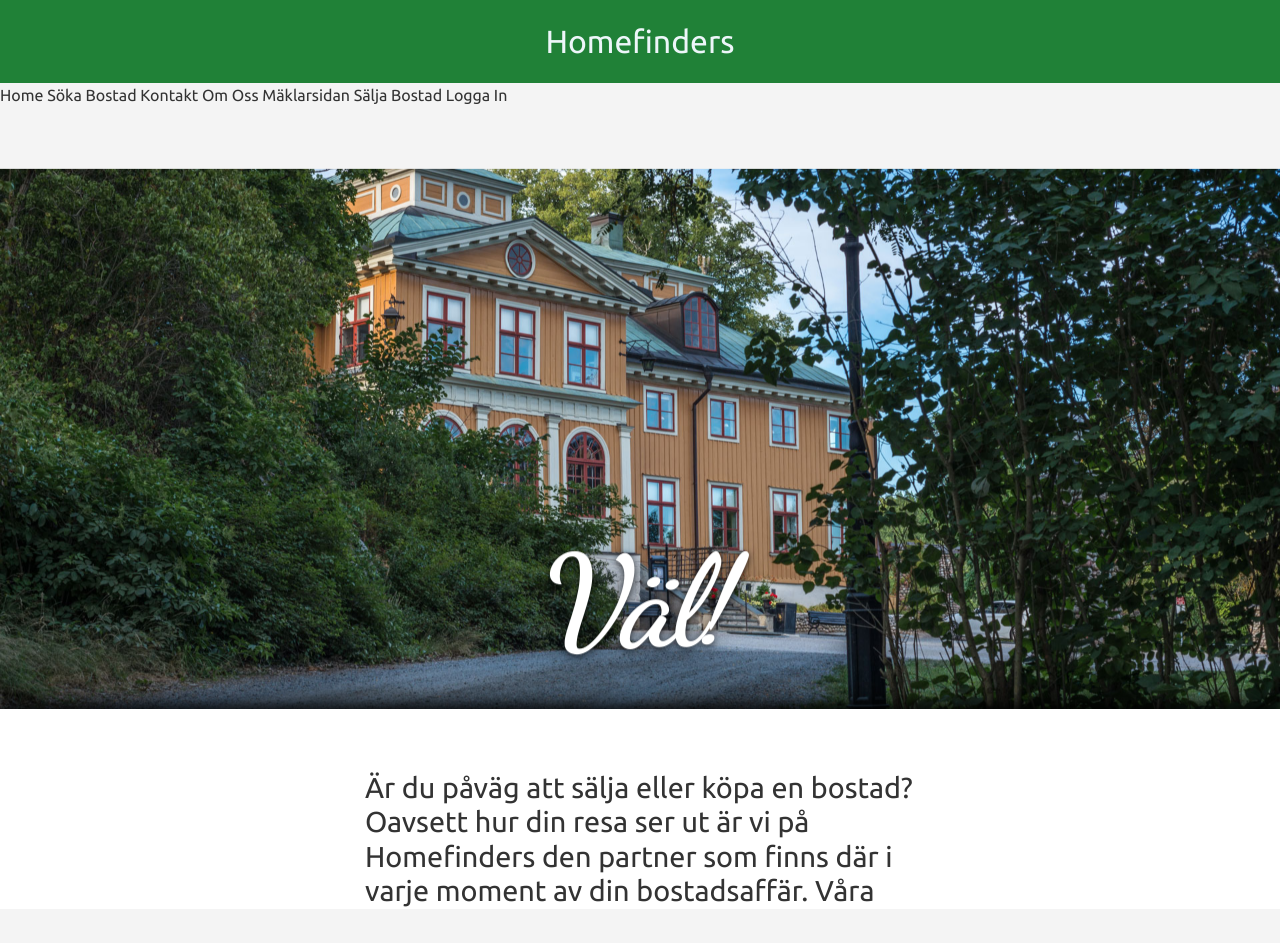
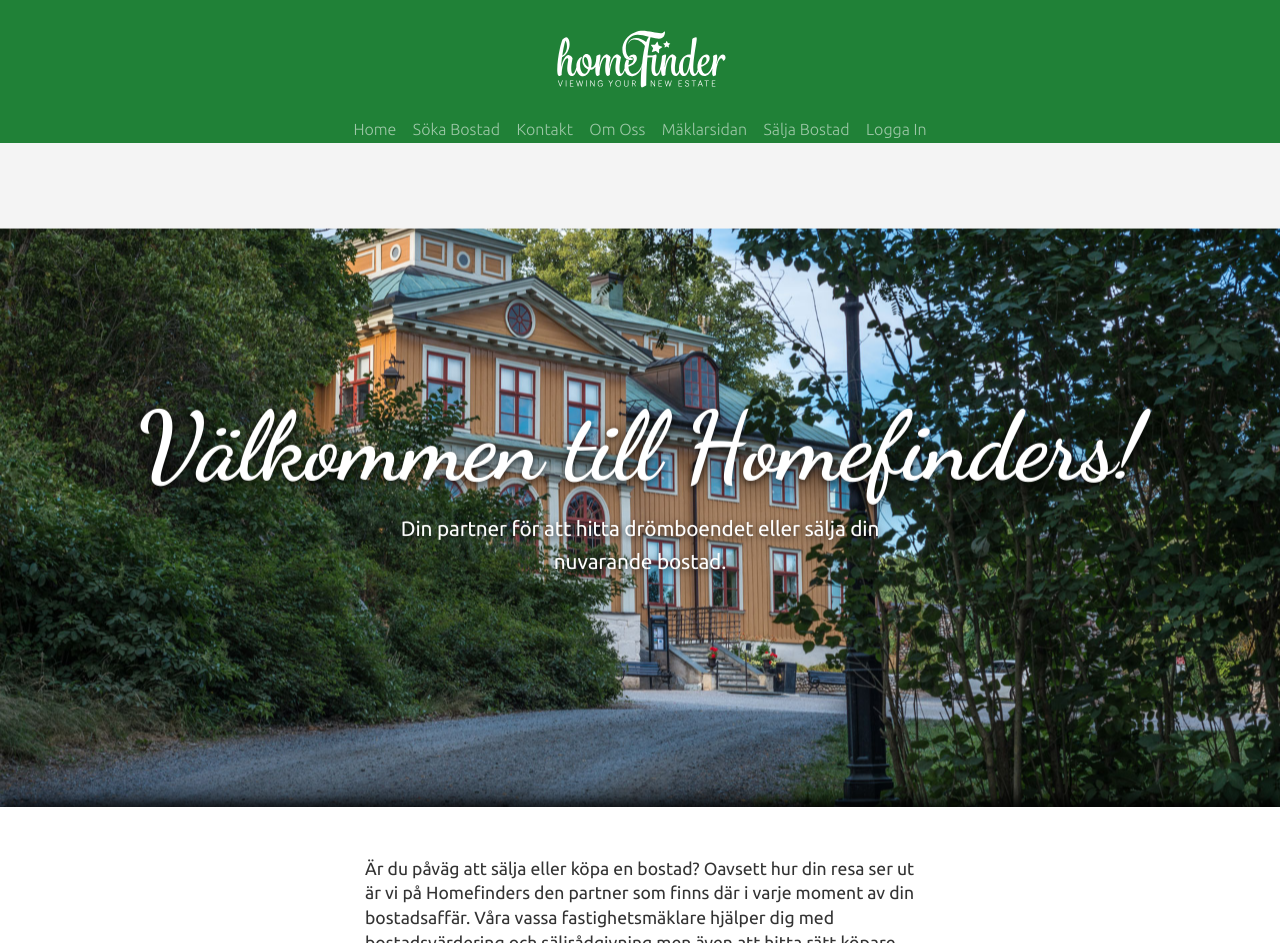
Before and after one commit to xfekke/HomeFinders, a website with bundled scripts: page public/index.html in a window 1280 px wide. Before the commit the page ends 909 px from the top, so only its background shows below. Built offline with nearby package versions, Linux system fonts and the light colour scheme; a web font is replaced by a local one.

Commit message:
Update
Har flyttat in nav-texten in i header så och separerat dem lite och centrerat dem. Min hero-del skjuts av någon anledning för långt ner från header-delen. Har inte listat ut varför den gör så än.

```diff
--- a/public/css/style.css
+++ b/public/css/style.css
@@ -13,15 +13,28 @@ html {
 }
 
 /* header info */
-header {
+#header-section {
   background-color: #208137;
-  color: #edf6f9;
-  padding: 1rem 0;
   text-align: center;
-  font-size: xx-large;
 }
 
-nav button {
+header {
+  color: #edf6f9;
+  padding-top: 1rem;
+  /* text-align: center; */
+  /* font-size: xx-large; */
+}
+
+#logo {
+  width: 230px;
+  transition-duration: 300ms;
+}
+
+#logo:hover {
+ width: 220px;
+}
+
+/* nav button {
   background: none;
   border: 2px solid #edf6f9;
   border-radius: 5px;
@@ -31,13 +44,13 @@ nav button {
   font-size: 16px;
   cursor: pointer;
   transition: background-color 0.3s;
-}
+} */
 
 /* button ändras vid hover */
-nav button:hover {
+/* nav button:hover {
   background-color: #edf6f9;
   color: #005f73;
-}
+} */
 
 .sell-container h2 {
   text-align: center;
@@ -121,12 +134,14 @@ p.role {
 }
 
 a:link {
-  color: #333;
+  color: #ffffff90;
+  padding: 0.4em;
+  font-weight: 300;
   text-decoration: none;
 }
 
 a:hover {
-  color: #6C8E57;
+  color: #fff;
 }
 
 a:visited {
@@ -134,7 +149,6 @@ a:visited {
 }
 
 /* Sendformulär -> Om oss */
-
 .form-section {
   display: block;
   background-color: #6c8e5753;
@@ -187,6 +201,7 @@ a:visited {
   border-radius: 5px;
 }
 
+/* ------ Home ------*/
 /* Paralax */
 .wrapper {
   height: 100vh;
@@ -197,9 +212,10 @@ a:visited {
 
 #hero {
   position: relative;
-  display: flex;
-  justify-content: center;
-  align-items: center;
+  display: block;
+  margin: 0 auto;
+  /* justify-content: center;
+  align-items: center; */
   height: 75%;
   width: 100%;
   transform-style: preserve-3d;
@@ -210,12 +226,19 @@ a:visited {
   transform: translateZ(-15px) scale(2.5);
 }
 
-.titel {
+.titel
+ {
+  transform: translateZ(-5px) scale(1.5);
+}
+
+.p-hero
+ {
   transform: translateZ(-5px) scale(1.5);
 }
 
 .hero-image,
-.title {
+.title
+.p-hero {
   position: absolute;
   height: 100%;
   width: 100%;
@@ -224,13 +247,24 @@ a:visited {
 
 .titel {
   font-family: "Dancing Script";
-  font-size: 8rem;
+  font-size: 6rem;
   color: #fff;
-  letter-spacing: -0.3rem;
-  line-height: 7.5rem;
+  letter-spacing: -0.06rem;
+  line-height: 5.5rem;
   text-align: center;
-  padding-top: 2.5em;
-  width: 90%;
+  padding-top: 1.3em;
+  padding-bottom: 0.3em;
+  /* width: 90%; */
+  text-shadow: 0px 2px 7px rgba(0, 0, 0, 0.7), 0px 10px 30px rgba(0, 0, 0, 0.5);
+}
+
+.p-hero {
+  margin: 0 auto;
+  font-size: 1.3rem;
+  color: #fff;
+  letter-spacing: -0.01rem;
+  text-align: center;
+  max-width: 550px;
   text-shadow: 0px 2px 7px rgba(0, 0, 0, 0.7), 0px 10px 30px rgba(0, 0, 0, 0.5);
 }
 
@@ -238,8 +272,8 @@ a:visited {
   position: relative;
   z-index: 5;
   height: 100vh;
-  font-size: 1.8rem;
-  line-height: 120%;
+  font-size: 1.1rem;
+  line-height: 140%;
   padding: 2rem;
   background-color: #fff;
   color: #333;
--- a/public/index.html
+++ b/public/index.html
@@ -10,9 +10,8 @@
 </head>
 
 <body>
-  <section>
-    <header>Homefinders</header>
-  </section>
+  <section id="header-section">
+    <header><a href="/" data-link><img src="image/hfLogoVit.svg" alt="Homefinders" id="logo"></a></header>
     <nav>
       <a href="/" data-link>Home</a>
       <a href="/search" data-link>Söka Bostad</a>
@@ -22,8 +21,9 @@
       <a href="/sellHome" data-link>Sälja Bostad</a>
       <a href="/logIn" data-link>Logga In</a>
     </nav>
+</section>
 
-  <main id="app"></main>
+<main id="app" class="wrapper"></main>
 
   <script type="module" src="./main.js"></script>
 </body>
--- a/public/views/contact.js
+++ b/public/views/contact.js
@@ -9,7 +9,38 @@ import "../components/counter.js";
 // }
 
 export default () => /*html*/`
+<section id="brokers">
+    <p class="ingress">Vill du komma i kontakt med våra vassa mäklare?</p>
 
+    <div id="dealers">
+        <!-- Mäklare 1 -->
+        <div class="dealer">
+            <img src="./image/dealer.jpg" alt="Stig Insides" class="dealer-img">
+                <h3 class="dealer-name">Stig Insides</h3>
+                <p class="role">Auktoriserad bostadsmäklare</p>
+                <p><a href="mailto:stig.insides@homefinder.se?subject=Förfrågan om bostadsaffär">Maila mäklaren direkt!</a></p>
+                <p><a href="tel:+46 8 123 45 67">Ring mig: 08-123 45 67</a></p>
+        </div>
+        <!-- Mäklare 2 -->
+        <div class="dealer">
+            <img src="./image/dealer2.jpg" alt="Forentia Zales" class="dealer-img">
+                <h3 class="dealer-name">Forentia Zales</h3>
+                <p class="role">Auktoriserad bostadsmäklare</p>
+                <p><a href="mailto:forentia.zales@homefinder.se?subject=Förfrågan om bostadsaffär">Maila mäklaren direkt!</a></p>
+                <p><a href="tel:+46 8 123 45 67">Ring mig: 08-123 45 67</a></p>
+        </div>
+        <!-- Mäklare 3 -->
+        <div class="dealer">
+            <img src="./image/dealer3.jpg" alt="Tille Salusson" class="dealer-img">
+                <h3 class="dealer-name">Tille Salusson</h3>
+                <p class="role">Auktoriserad bostadsmäklare</p>
+                <p><a href="mailto:tille.salusson@homefinder.se?subject=Förfrågan om bostadsaffär">Maila mäklaren direkt!</a></p>
+                <p><a href="tel:+46 8 123 45 67">Ring mig: 08-123 45 67</a></p>
+        </div>
+
+    </div>
+
+</section>
 
    <h2>Kontaktformulär</h2>
 
@@ -30,39 +61,9 @@ export default () => /*html*/`
   </section>
 `;
 
-/*
-<section id="brokers">
-    <p class="ingress">Vill du komma i kontakt med våra vassa mäklare?</p>
 
-    <div id="dealers">
-        <!-- Mäklare 1 -->
-        <div class="dealer">
-            <img src="./kontakt/image/dealer.jpg" alt="Stig Insides" class="dealer-img">
-                <h3 class="dealer-name">Stig Insides</h3>
-                <p class="role">Auktoriserad bostadsmäklare</p>
-                <p><a href="mailto:stig.insides@homefinder.se?subject=Förfrågan om bostadsaffär">Maila mäklaren direkt!</a></p>
-                <p><a href="tel:+46 8 123 45 67">Ring mig: 08-123 45 67</a></p>
-        </div>
-        <!-- Mäklare 2 -->
-        <div class="dealer">
-            <img src="./kontakt/image/dealer2.jpg" alt="Forentia Zales" class="dealer-img">
-                <h3 class="dealer-name">Forentia Zales</h3>
-                <p class="role">Auktoriserad bostadsmäklare</p>
-                <p><a href="mailto:forentia.zales@homefinder.se?subject=Förfrågan om bostadsaffär">Maila mäklaren direkt!</a></p>
-                <p><a href="tel:+46 8 123 45 67">Ring mig: 08-123 45 67</a></p>
-        </div>
-        <!-- Mäklare 3 -->
-        <div class="dealer">
-            <img src="./kontakt/image/dealer3.jpg" alt="Tille Salusson" class="dealer-img">
-                <h3 class="dealer-name">Tille Salusson</h3>
-                <p class="role">Auktoriserad bostadsmäklare</p>
-                <p><a href="mailto:tille.salusson@homefinder.se?subject=Förfrågan om bostadsaffär">Maila mäklaren direkt!</a></p>
-                <p><a href="tel:+46 8 123 45 67">Ring mig: 08-123 45 67</a></p>
-        </div>
 
-    </div>
-
-</section>
+    /*
 */
 
 
--- a/public/views/home.js
+++ b/public/views/home.js
@@ -1,21 +1,23 @@
 import "../components/counter.js";
 
 export default () => /*html*/`
-<main class="wrapper">
+
 
     <div id="hero">
         <img src="../image/hero1.jpg" class="hero-image">
-            <h1 class="titel">Väl!</h1>
+            <h1 class="titel">Välkommen till Homefinders!</h1>
+            <P class="p-hero">Din partner för att hitta drömboendet eller sälja din nuvarande bostad.</p>
     </div>
 
     <section id="First-sec">
         <div class="content">
-            <p>Är du påväg att sälja eller köpa en bostad? Oavsett hur din resa ser ut är vi på Homefinders den partner som finns där i varje moment av din bostadsaffär. Våra vassa fastighetsmäklare hjälper dig med allt från bostadsvärdering, säljrådgivning till att hitta rätt köpare till din bostad. Letar du istället efter ett nytt hem så bistår vi med köprådgivning och matchar dina önskemål med pågående och kommande försäljningar. Hos oss hittar du extraordinära lägenheter, sjönära fritidshus, paradvillor utöver det vanliga, radhus med det det lilla extra och gårdar till försäljning. Kanske hittar du ditt nya boende hos oss! </p>
+            <p>Är du påväg att sälja eller köpa en bostad? Oavsett hur din resa ser ut är vi på Homefinders den partner som finns där i varje moment av din bostadsaffär. Våra vassa fastighetsmäklare hjälper dig med bostadsvärdering och säljrådgivning men även att hitta rätt köpare till just din bostad.</p>
+            <p>Är du istället på jakt ett nytt hem så bistår vi med köprådgivning och matchar dina önskemål med pågående och kommande försäljningar. Hos oss hittar du extraordinära lägenheter, sjönära fritidshus, paradvillor utöver det vanliga, radhus med det lilla extra och gårdar till försäljning. Kanske hittar du ditt drömboende via oss! </p>
         </div>
     </section>
     <footer></footer>
-</main>
+
 `;
 
-    // <h2>Välkommen till Homefinders</h2>
-    // <p>Din partner för att hitta drömboendet eller sälja din nuvarande bostad.</p>
+// <h2>Välkommen till Homefinders</h2>
+// <p>Din partner för att hitta drömboendet eller sälja din nuvarande bostad.</p>
```
Also changed, not shown: public/db.json (added, +19 -0 lines), public/image/hfLogoVit.svg (added). Lines whose indentation alone changed are shown as unchanged.
